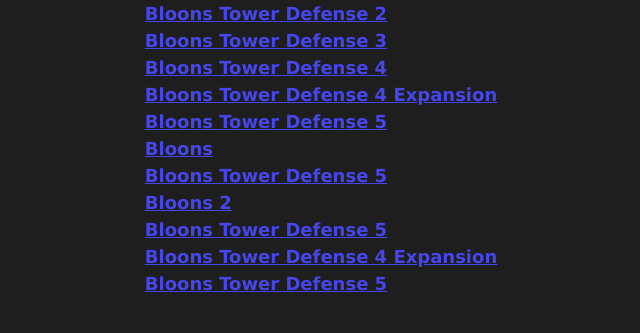
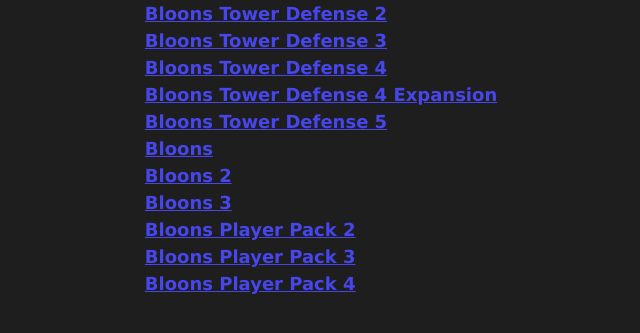
Before and after one commit to dbefer123/btd, a plain HTML site: page index.html in a window 1280 px wide. Shown: the part 105-438 px from the top of the page, without its empty margins (319-959 px from the left). Drawn offline with nearby package versions, Linux system fonts and the light colour scheme.

Commit message:
Update index.html

```diff
--- a/index.html
+++ b/index.html
@@ -1,7 +1,7 @@
 <!doctype html>
 <html>
   <head>
-    <title>The Sub</title>
+    <title>Blons</title>
     <meta name="viewport" content="width=device-width, initial-scale=1">
     <link rel="stylesheet" href="https://www.w3schools.com/w3css/4/w3.css">
     <style>
@@ -35,11 +35,11 @@
     <b><div class ="link"><a href="btd4exp.html" target = "_blank">Bloons Tower Defense 4 Expansion</a><br>
     <b><div class ="link"><a href="btd5.html" target = "_blank">Bloons Tower Defense 5</a><br>
     <b><div class ="link"><a href="bloons.html" target = "_blank">Bloons</a><br>
-    <b><div class ="link"><a href="btdbloons2.html" target = "_blank">Bloons Tower Defense 5</a><br>
-    <b><div class ="link"><a href="btd4exp.html" target = "_blank">Bloons 2</a><br>
-    <b><div class ="link"><a href="btd5.html" target = "_blank">Bloons Tower Defense 5</a><br>
-    <b><div class ="link"><a href="btd4exp.html" target = "_blank">Bloons Tower Defense 4 Expansion</a><br>
-    <b><div class ="link"><a href="btd5.html" target = "_blank">Bloons Tower Defense 5</a><br>
+    <b><div class ="link"><a href="bloons2.html" target = "_blank">Bloons 2</a><br>
+    <b><div class ="link"><a href="bloons3.html" target = "_blank">Bloons 3</a><br>
+    <b><div class ="link"><a href="bloonspp2.html" target = "_blank">Bloons Player Pack 2</a><br>
+    <b><div class ="link"><a href="bloonspp3.html" target = "_blank">Bloons Player Pack 3</a><br>
+    <b><div class ="link"><a href="bloonspp4.html" target = "_blank">Bloons Player Pack 4</a><br>
     </a></b></div><br>
   </body>
 </html>
```
